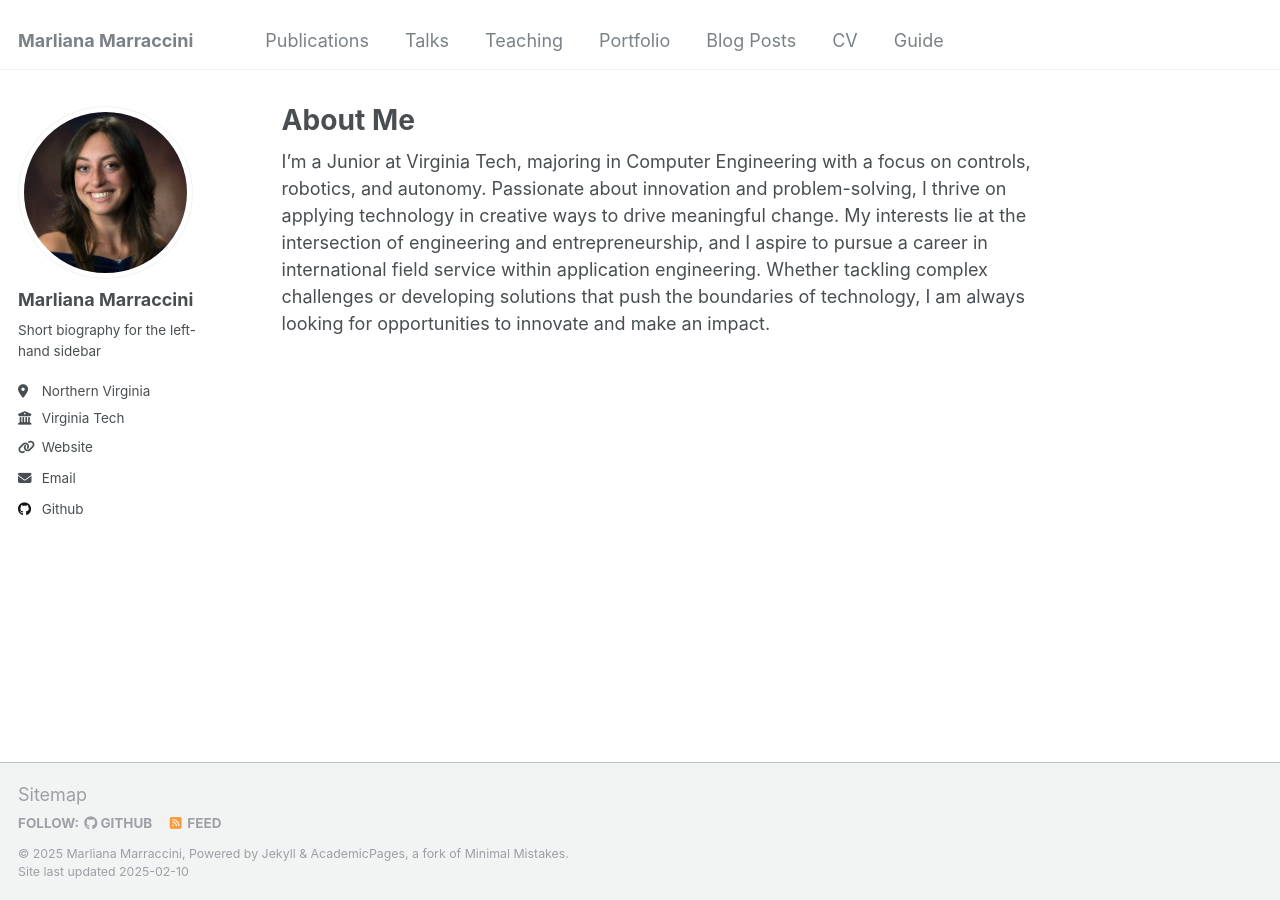
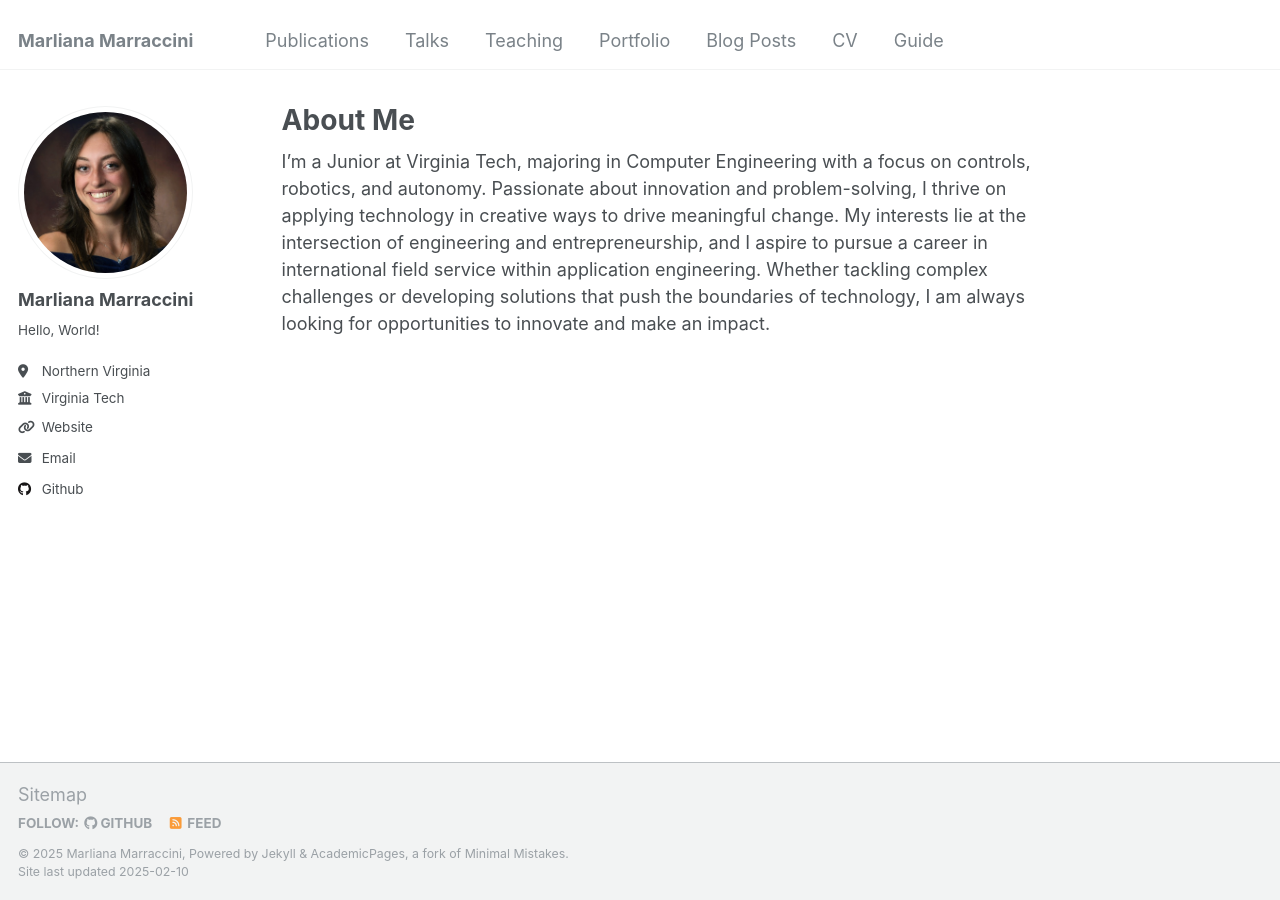
Before and after one commit to MarlianaM/marlianam.github.io, a Jekyll site: the page built from _pages/about.md, in a window 1280 px wide. Built offline with Jekyll 4.4.1, drawn with Linux system fonts in a browser that asks for light colours.

Commit message:
hello world

```diff
--- a/_config.yml
+++ b/_config.yml
@@ -24,7 +24,7 @@ author:
   avatar           : "marli.png"
   name             : "Marliana Marraccini"
   pronouns         : # example: "she/her"
-  bio              : "Short biography for the left-hand sidebar"
+  bio              : "Hello, World!"
   location         : "Northern Virginia"
   employer         : "Virginia Tech"
   uri              : "https://www.linkedin.com/in/marliana-marraccini/"
```
